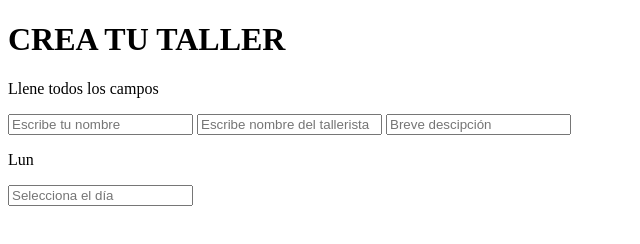
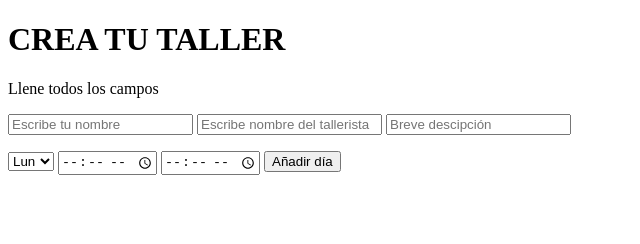
Before and after one commit to Eerie14/Myfirstrepo, a plain HTML site: page formulario.html in a window 1280 px wide. Shown: the whole page, without its empty margins (0-640 px from the left). Drawn offline with Linux system fonts and the light colour scheme.

Commit message:
se añadió horario

```diff
--- a/formulario.html
+++ b/formulario.html
@@ -16,9 +16,26 @@
                 <input id="Nombre-taller" type="text" placeholder="Escribe tu nombre">
                 <input id="Nombre-tallerista" type="text" placeholder="Escribe nombre del tallerista">
                 <input id="Descipcion-taller" type="text" placeholder="Breve descipción">
-                <div id="dia-horario">
-                    <p>Lun</p>
-                    <input id="dia-semana" type="text" placeholder="Selecciona el día">
+                <div id="date-time">
+                    <div id="text-date-time">
+                        <p></p>
+                        <p></p>
+                        <p></p>
+                    </div>
+                    <div id="input-date-time">
+                        <select id="dias">
+                            <option value="1">Lun</option>
+                            <option value="2">Mar</option>
+                            <option value="3">Mié</option>
+                            <option value="4">Jue</option>
+                            <option value="5">Vie</option>
+                            <option value="6">Sáb</option>
+                        </select>
+                        <input type="time" id="hora-taller" name="hora-inicio" min="09:00" max="20:00">
+                        <input type="time" id="hora-taller" name="hora-final" min="09:00" max="20:00">
+                        <button type="button">Añadir día</button>
+
+                    </div>
                 </div>
             </div>
         </div>
```
